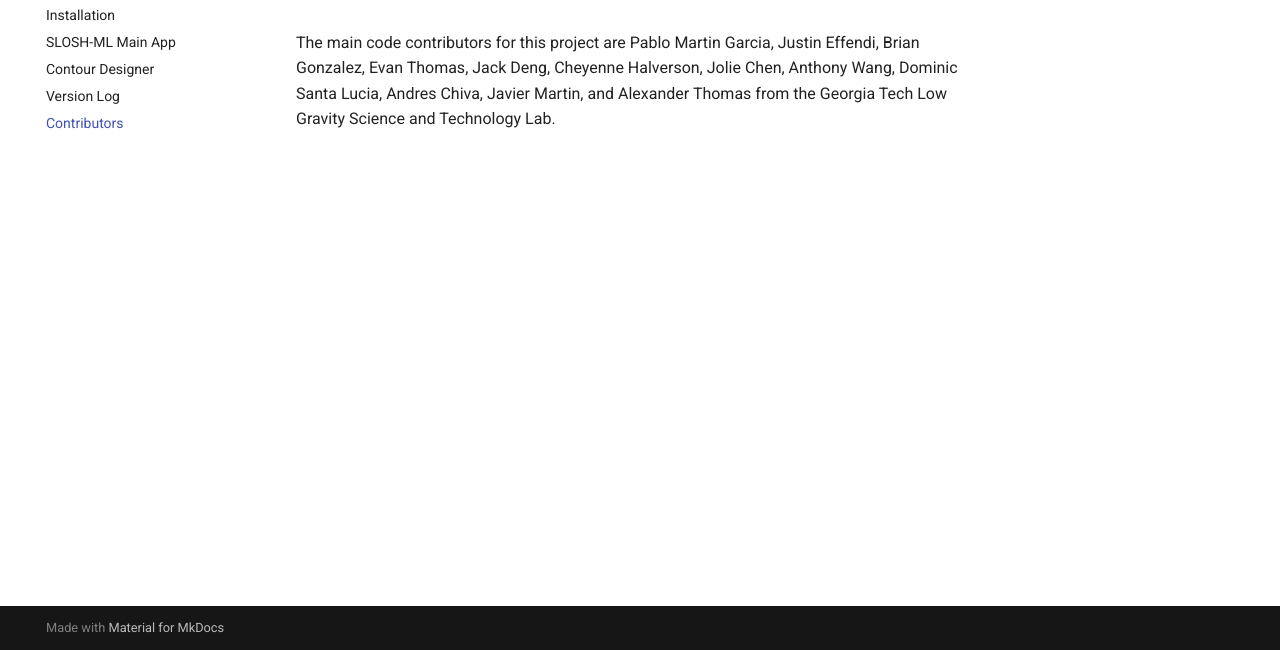
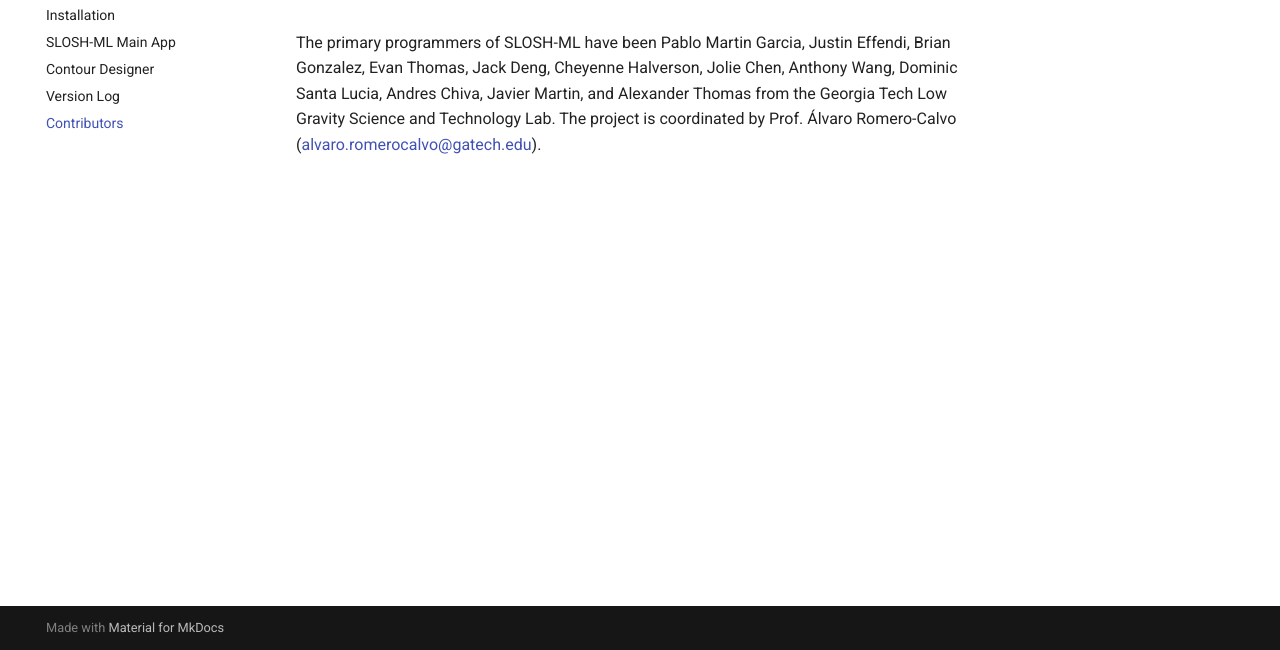
Before and after one commit to LGST-LAB/slosh_ml, a plain HTML site: page contributors/index.html in a window 1280 px wide. Shown: the part 150-800 px from the top of the page. Drawn offline with Linux system fonts and the light colour scheme.

Commit message:
Update index.html

```diff
--- a/contributors/index.html
+++ b/contributors/index.html
@@ -360,7 +360,7 @@
 
 
 <h1 id="contributors">Contributors</h1>
-<p>The main code contributors for this project are Pablo Martin Garcia, Justin Effendi, Brian Gonzalez, Evan Thomas, Jack Deng, Cheyenne Halverson, Jolie Chen, Anthony Wang, Dominic Santa Lucia, Andres Chiva, Javier Martin, and Alexander Thomas from the Georgia Tech Low Gravity Science and Technology Lab.</p>
+<p>The primary programmers of SLOSH-ML have been Pablo Martin Garcia, Justin Effendi, Brian Gonzalez, Evan Thomas, Jack Deng, Cheyenne Halverson, Jolie Chen, Anthony Wang, Dominic Santa Lucia, Andres Chiva, Javier Martin, and Alexander Thomas from the Georgia Tech Low Gravity Science and Technology Lab. The project is coordinated by Prof. Álvaro Romero-Calvo (<a href="mailto:alvaro.romerocalvo@gatech.edu">alvaro.romerocalvo@gatech.edu</a>).</p>
 
 
 
```
